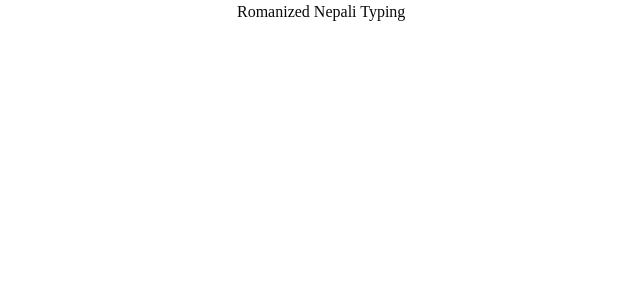
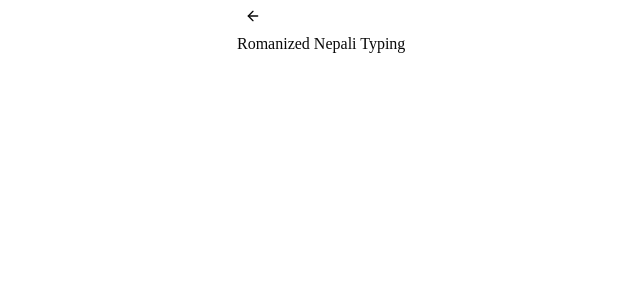
Before and after one commit to bvsvntv/aaujaar, a Next.js app: page /type-in-nepali in a window 1280 px wide. Shown: the top 300 px of the page, without its empty margins (115-755 px from the left). Built offline with nearby package versions, Linux system fonts and the light colour scheme.

Commit message:
chore: enhance ui

```diff
--- a/src/app/base64/page.tsx
+++ b/src/app/base64/page.tsx
@@ -1,3 +1,17 @@
+import { buttonVariants } from "@/components/ui/button";
+import { ArrowLeft } from "lucide-react";
+import Link from "next/link";
+
 export default function Base64() {
-  return <>Base64 Encoder/Decoder</>;
+  return (
+    <>
+      <Link
+        href={"/"}
+        className={buttonVariants({ variant: "outline", size: "icon" })}
+      >
+        <ArrowLeft />
+      </Link>
+      <p>Base64 Encoder/Decoder</p>
+    </>
+  );
 }
--- a/src/app/page.tsx
+++ b/src/app/page.tsx
@@ -1,6 +1,7 @@
 import Footer from "@/components/footer";
-import { Button } from "@/components/ui/button";
+import { buttonVariants } from "@/components/ui/button";
 import { Binary, Languages } from "lucide-react";
+import Link from "next/link";
 
 const tools = [
   {
@@ -21,16 +22,17 @@ export default function Home() {
       <div className="flex flex-col items-center gap-2">
         {tools.map((tool) => {
           return (
-            <a
+            <Link
               key={tool.route}
               href={tool.route}
-              className="focus:outline-none"
+              className={buttonVariants({
+                variant: "secondary",
+                className: "sm:p-8 p-4 sm:text-lg",
+              })}
             >
-              <Button variant={"outline"} className={"sm:p-8 p-4 sm:text-lg"}>
-                {tool.icon}
-                {tool.name}
-              </Button>
-            </a>
+              {tool.icon}
+              {tool.name}
+            </Link>
           );
         })}
       </div>
--- a/src/app/type-in-nepali/page.tsx
+++ b/src/app/type-in-nepali/page.tsx
@@ -1,3 +1,17 @@
+import { buttonVariants } from "@/components/ui/button";
+import { ArrowLeft } from "lucide-react";
+import Link from "next/link";
+
 export default function TypeInNepali() {
-  return <>Romanized Nepali Typing</>;
+  return (
+    <>
+      <Link
+        href={"/"}
+        className={buttonVariants({ variant: "outline", size: "icon" })}
+      >
+        <ArrowLeft />
+      </Link>
+      <p>Romanized Nepali Typing</p>
+    </>
+  );
 }
```
